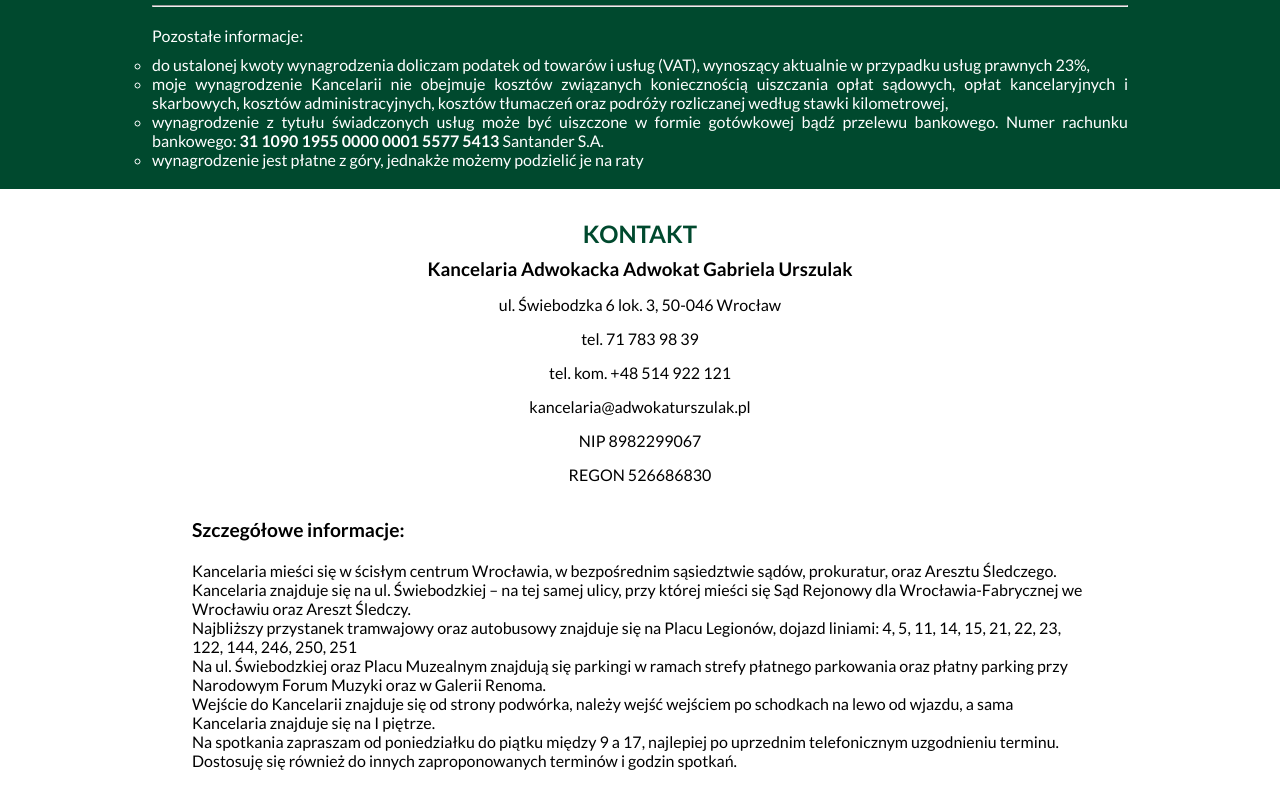
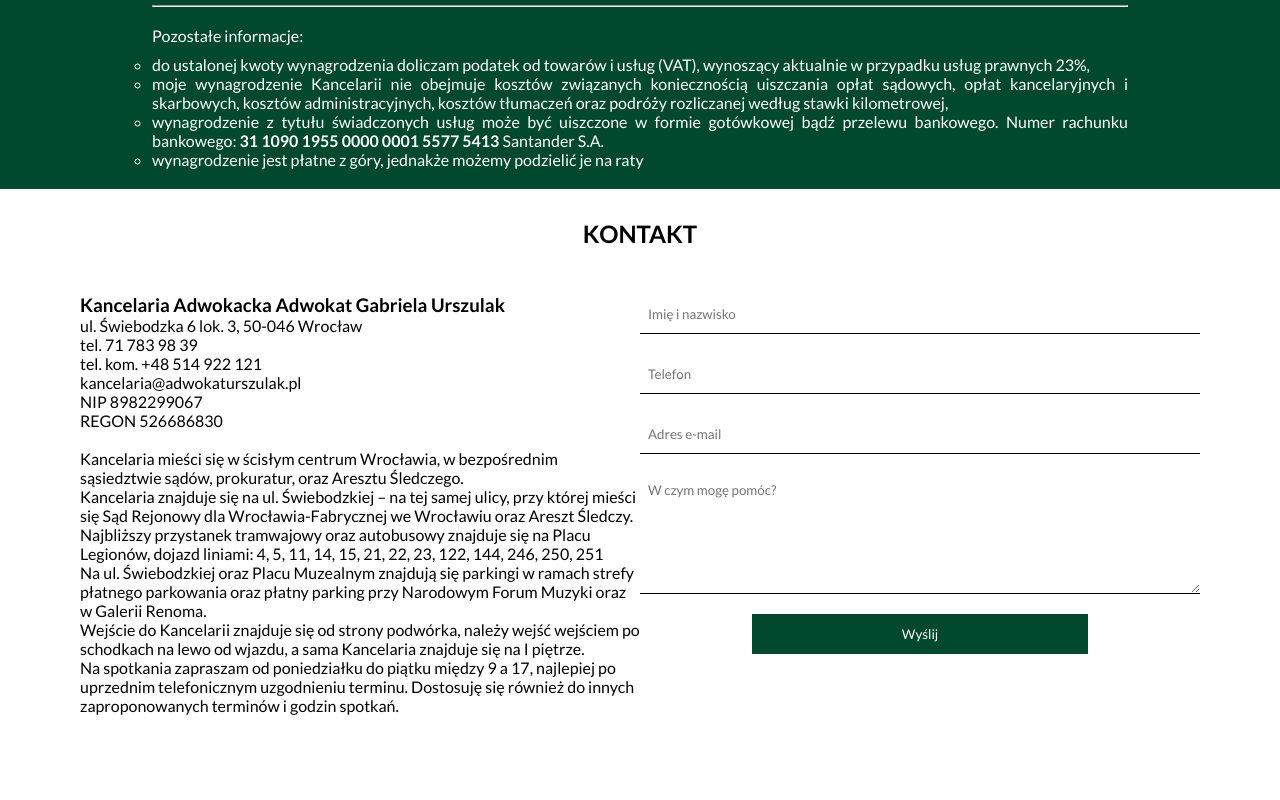
Before and after one commit to adrian-imiolo/gabrysia-site, a React (Vite) app: page / in a window 1280 px wide. Shown: the part 2981-3781 px from the top of the page. After the commit the page ends 3712 px from the top, so only its background shows below. Built offline with nearby package versions, Linux system fonts and the light colour scheme.

Commit message:
add email-form
Added e-mail form, integrated it with email.js did some styling

```diff
--- a/package.json
+++ b/package.json
@@ -10,6 +10,7 @@
     "preview": "vite preview"
   },
   "dependencies": {
+    "@emailjs/browser": "^3.11.0",
     "@emotion/react": "^11.11.1",
     "@emotion/styled": "^11.11.0",
     "@fortawesome/fontawesome-svg-core": "^6.5.1",
@@ -19,6 +20,8 @@
     "@fortawesome/react-fontawesome": "^0.2.0",
     "@mui/icons-material": "^5.14.19",
     "@mui/material": "^5.14.20",
+    "axios": "^1.6.2",
+    "emailjs-com": "^3.2.0",
     "react": "^18.2.0",
     "react-dom": "^18.2.0",
     "react-router-dom": "^6.20.1",
--- a/src/App.css
+++ b/src/App.css
@@ -313,29 +313,71 @@
 
 /* Contact */
 
-.contact-container {
+.contact > h1 {
   margin: 30px auto;
-  width: 70%;
   text-align: center;
-
 }
 
-.contact-container > h1 {
-  color: #00492E;
-  margin: 10px;
-}
-
-.contact-container > p {
-  margin: 15px;
-
+.contact-container {
+  display: flex;
+  padding: 1em 5em;
 }
 
 .contact-info {
-  text-align: left;
+  flex: 1;
 }
 
-.contact-info > h6 {
-  font-weight: 700;
-  font-size: 1.2em;
+.email-info {
+  flex: 1;
+}
+
+
+
+/* Form */
+
+.custom-form {
+  /* width: 70%;  */
+  margin: auto;
+  text-align: center;
+}
+
+.custom-form input,
+.custom-form textarea {
+  display: block;
+  width: 100%;
+  border: none;
+  border-bottom: 1px solid black;
+  background-color: transparent;
   margin-bottom: 20px;
+  padding: 8px; /* Dodanie paddingu */
+  height: 40px; /* Wysokość inputów */
+  transition: background-color 0.3s; /* Dodanie efektu przejścia dla tła */
 }
+
+.custom-form input:focus,
+.custom-form textarea:focus {
+  outline: none;
+  background-color: rgba(200, 200, 200, 0.3); /* Przejście w kolorze szarym przy kliknięciu */
+}
+
+.custom-form textarea {
+  height: 120px; /* Wysokość textarea (3 razy wysokość pojedynczego inputa) */
+}
+
+.custom-form > .submit-button {
+  margin: 0 auto;
+  margin-top: 20px;
+  background-color: #00492E;
+  padding: 8px 16px; /* Mniejszy przycisk */
+  border: none; /* Usunięcie obramowania */
+  color: #fff; /* Kolor czcionki */
+  cursor: pointer;
+  transition: background-color 0.3s, color 0.3s, transform 0.3s;
+  width: 60%;
+}
+
+.custom-form > .submit-button:hover {
+  background-color: #CF9831;
+  color: #fff; /* Kolor czcionki na hover */
+
+}
--- a/src/components/Contact.tsx
+++ b/src/components/Contact.tsx
@@ -1,8 +1,11 @@
+import { EmailForm } from "./EmailForm"
+
 function Contact() {
   return (
     <section className="contact">
+            <h1>KONTAKT</h1>
         <div className="contact-container">
-            <h1>KONTAKT</h1>
+            <div className="contact-info">
             <h3>Kancelaria Adwokacka Adwokat Gabriela Urszulak</h3>
             <p>ul. Świebodzka 6 lok. 3, 50-046 Wrocław</p>
             <p>tel. 71 783 98 39</p>
@@ -11,9 +14,7 @@ function Contact() {
             <p>NIP 8982299067</p>
             <p>REGON 526686830</p>
             <br />
-            <div className="contact-info">
 
-            <h6>Szczegółowe informacje:</h6>
             <p>Kancelaria mieści się w ścisłym centrum Wrocławia, w bezpośrednim sąsiedztwie sądów, prokuratur,
 oraz Aresztu Śledczego.</p>
             <p>
@@ -34,6 +35,10 @@ telefonicznym uzgodnieniu terminu. Dostosuję się również do innych zapropono
 godzin spotkań.
 </p>
             </div>
+            <div className="email-info">
+              <EmailForm />
+
+            </div>
         </div>
     </section>
   )
--- /dev/null
+++ b/src/components/EmailForm.tsx
@@ -0,0 +1,63 @@
+import React, { useRef, useState } from 'react';
+import emailjs from '@emailjs/browser';
+
+export const EmailForm = () => {
+  const form = useRef();
+  const [formError, setFormError] = useState('');
+  const [formSuccess, setFormSuccess] = useState(false);
+
+  const sendEmail = async (e) => {
+    e.preventDefault();
+
+    const isValid = validateForm();
+    if (isValid) {
+      try {
+        await emailjs.sendForm('service_wl9duqh', 'template_loonslv', form.current, 'QZtmaFR3ernJv8kuK');
+        clearForm();
+        setFormSuccess(true);
+      } catch (error) {
+        setFormError("Ups, coś poszło nie tak :/");
+      }
+    }
+  };
+
+  const validateForm = () => {
+    const inputs = form.current.querySelectorAll('input, textarea');
+    let isValid = true;
+
+    inputs.forEach((input) => {
+      if (input.required && !input.value.trim()) {
+        isValid = false;
+      }
+    });
+
+    if (!isValid) {
+      setFormError('Proszę wypełnij wszystkie wymagane pola');
+    } else {
+      setFormError('');
+    }
+
+    return isValid;
+  };
+
+  const clearForm = () => {
+    const inputs = form.current.querySelectorAll('input, textarea');
+    inputs.forEach((input) => {
+      input.value = '';
+    });
+  };
+
+  return (
+    <div className="form-container">
+      <form ref={form} onSubmit={sendEmail} className="custom-form">
+        <input type="text" name="name" placeholder="Imię i nazwisko" required />
+        <input type="tel" name="phone" placeholder="Telefon" required />
+        <input type="email" name="email" placeholder="Adres e-mail" required />
+        <textarea name="message" placeholder="W czym mogę pomóc?" rows="3" required />
+        <div className="form-error">{formError}</div>
+        {formSuccess && <div className="form-success">Wiadomość została wysłana!</div>}
+        <input type="submit" value="Wyślij" className="submit-button" />
+      </form>
+    </div>
+  );
+};
```
Also changed, not shown: 1 other file (tests, documents, lock files or other folders).
